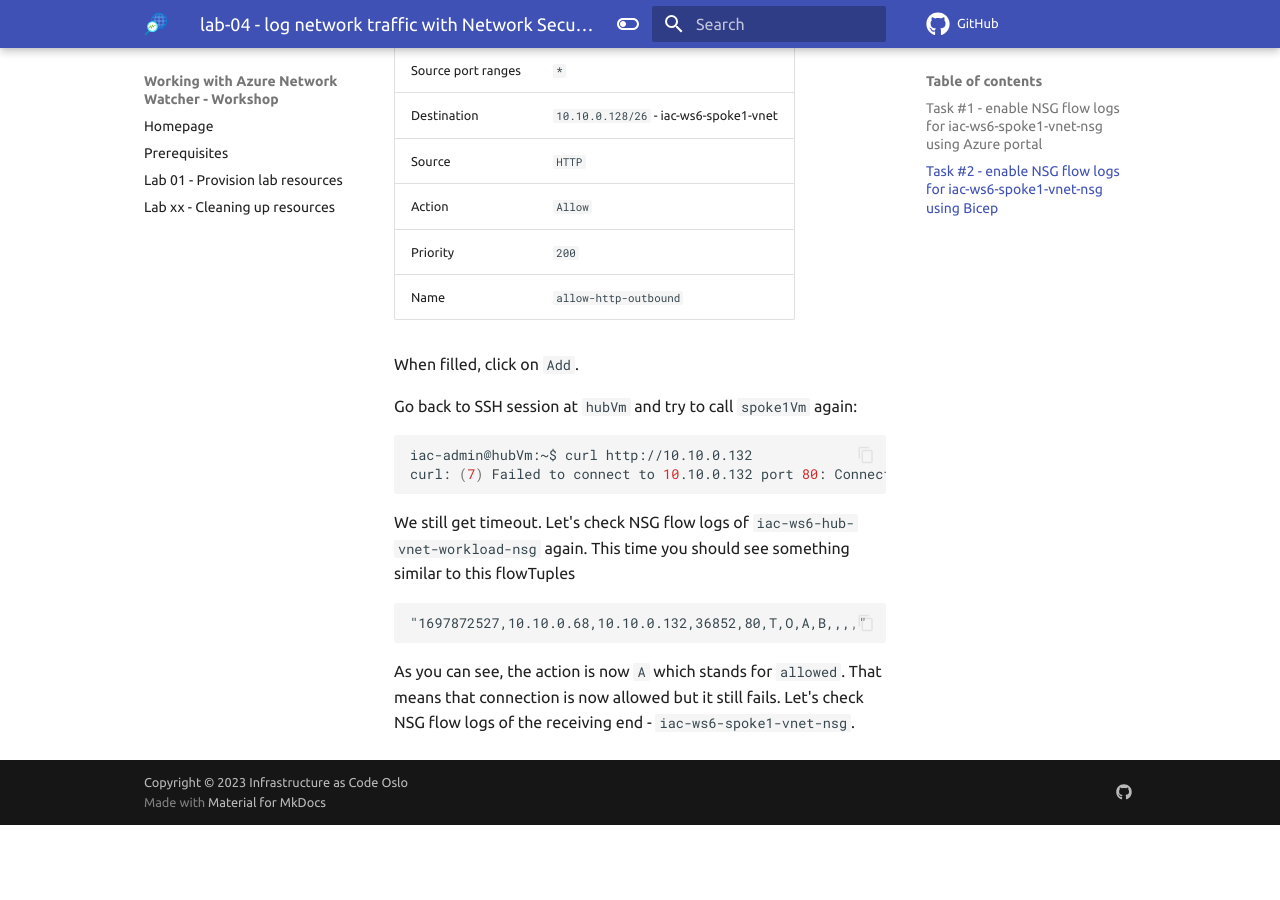
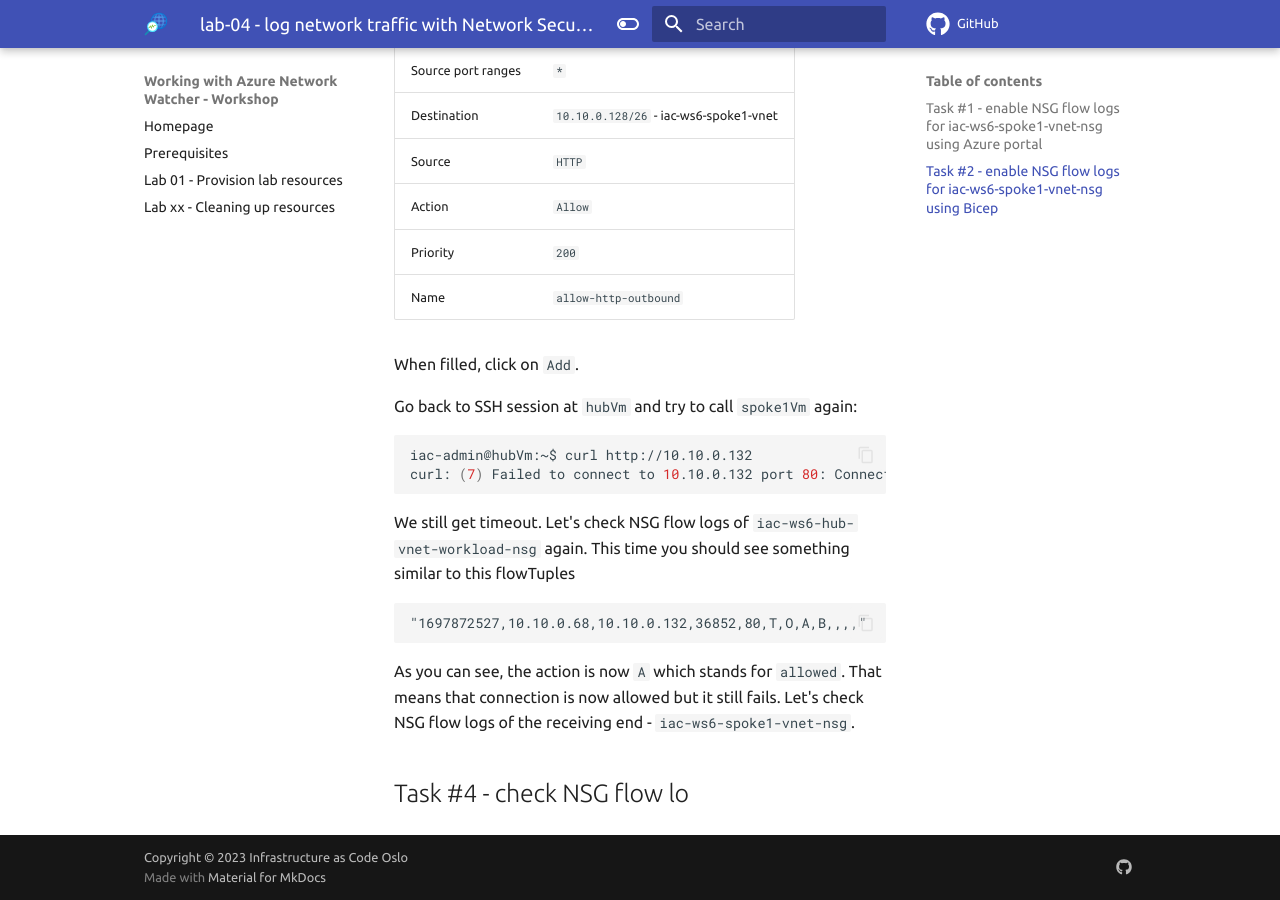
Before and after one commit to kalv25/azure-network-watcher, an MkDocs documentation site: the page built from docs/labs/lab-04/index.md, in a window 1280 px wide and 900 px high, scrolled down 9726 px. Built offline with MkDocs 1.6.1 and Material for MkDocs 9.7.7, drawn with Linux system fonts in a browser that asks for light colours; comment, search, counter and statistics services are not loaded; before the commit the page ends 10551 px from its top, so only the background shows below that.

Commit message:
lab-04 WIP

````diff
--- a/docs/labs/lab-04/index.md
+++ b/docs/labs/lab-04/index.md
@@ -214,5 +214,8 @@ We still get timeout. Let's check NSG flow logs of `iac-ws6-hub-vnet-workload-ns
 ```txt
 "1697872527,10.10.0.68,10.10.0.132,36852,80,T,O,A,B,,,,"
 ```
+
 As you can see, the action is now `A` which stands for `allowed`.
 That means that connection is now allowed but it still fails. Let's check NSG flow logs of the receiving end - `iac-ws6-spoke1-vnet-nsg`.
+
+## Task #4 - check NSG flow lo
````
